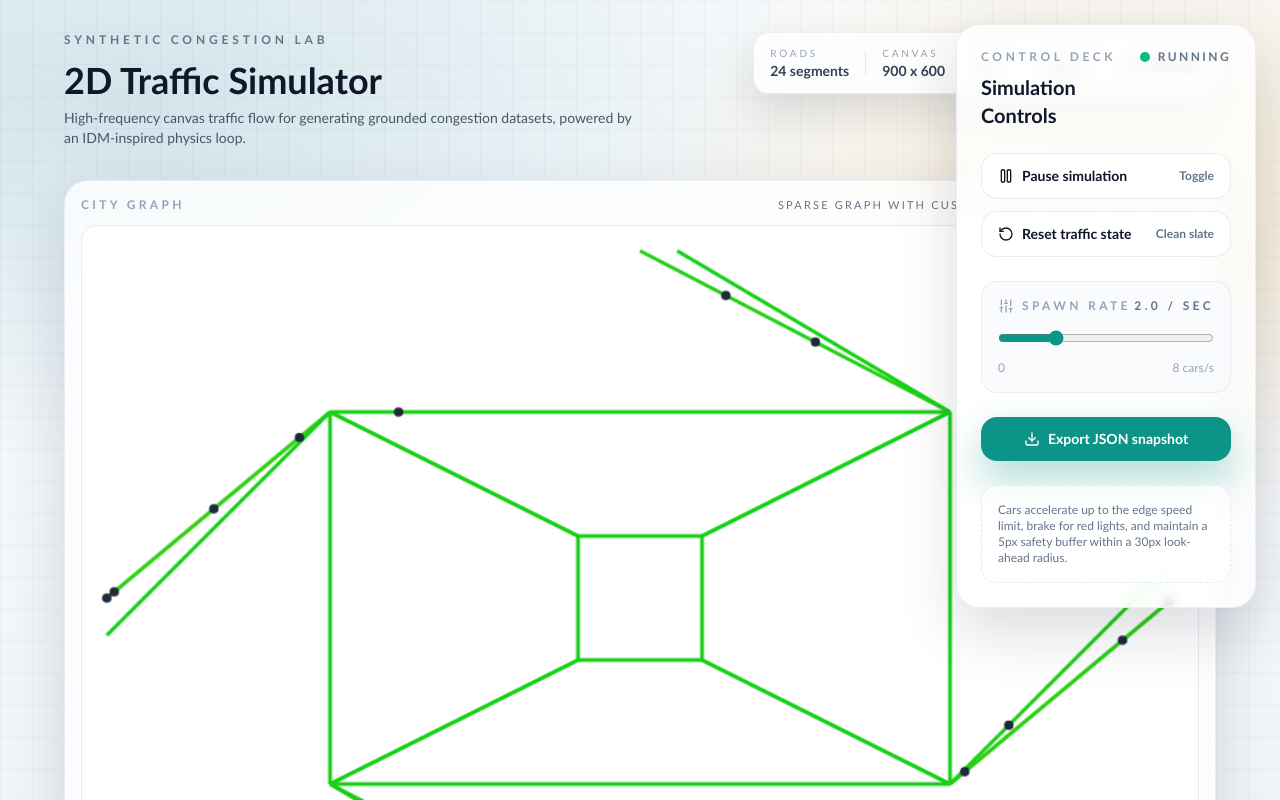
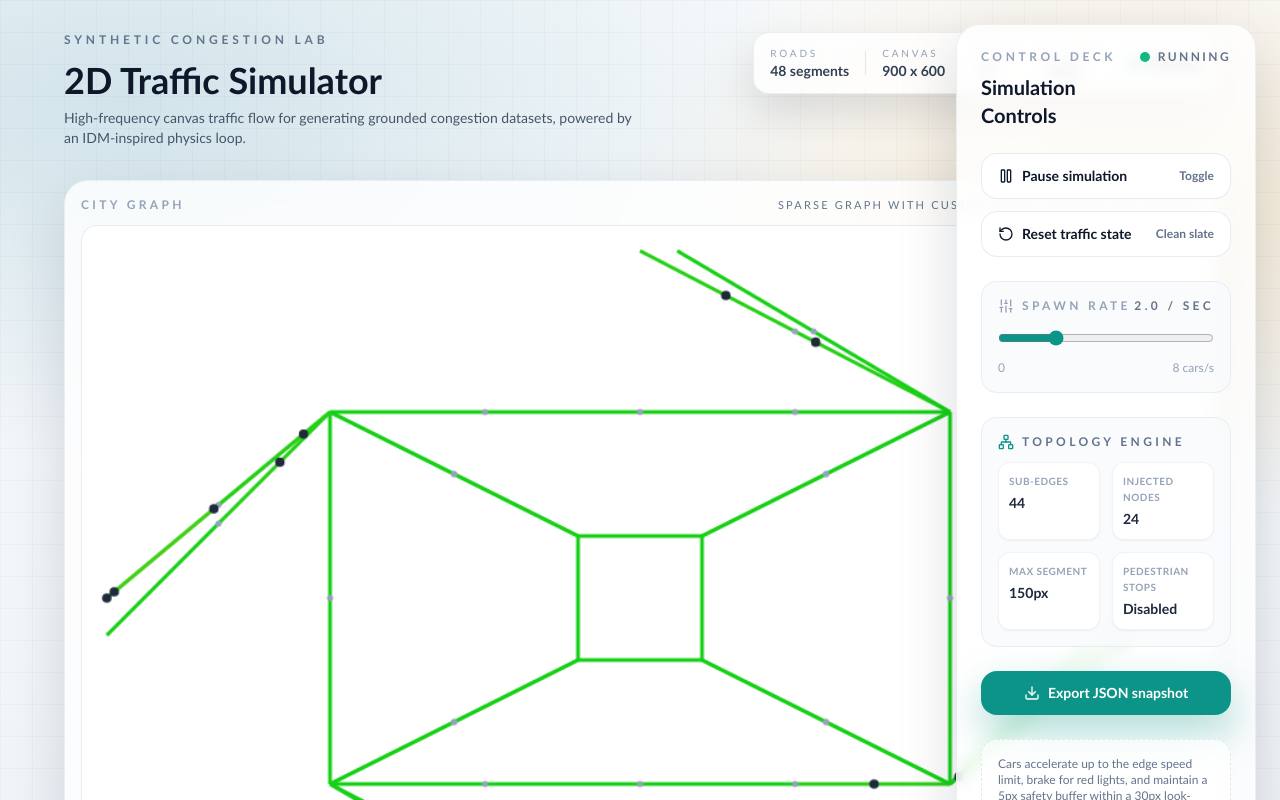
Before and after one commit to Mattia-Maiorano/AI_Traffic_Detector, a React (Vite) app in the folder traffic-sim/: page / in a window 1280 px wide. Shown: the top 800 px of the page. Built offline with nearby package versions, Linux system fonts and the light colour scheme.

Commit message:
New sub edges behaviour integrated (with injected nodes), already present in snapshot

```diff
--- a/traffic-sim/src/components/Dashboard.tsx
+++ b/traffic-sim/src/components/Dashboard.tsx
@@ -1,5 +1,6 @@
-import { Download, Pause, Play, RotateCcw, Sliders } from 'lucide-react'
+import { Download, Network, Pause, Play, RotateCcw, Sliders } from 'lucide-react'
 import { useSimulationStore } from '../simulation/store'
+import { TOPOLOGY_CONFIG } from '../simulation/map'
 
 const clamp = (value: number, min: number, max: number) =>
     Math.min(max, Math.max(min, value))
@@ -10,10 +11,15 @@ export const Dashboard = () => {
     const setRunning = useSimulationStore((state) => state.setRunning)
     const setSpawnRate = useSimulationStore((state) => state.setSpawnRate)
     const resetSimulation = useSimulationStore((state) => state.resetSimulation)
+    const edges = useSimulationStore((state) => state.edges)
+    const nodes = useSimulationStore((state) => state.nodes)
+
+    const subEdgeCount = edges.filter(e => e.isSubedge).length
+    const injectedNodeCount = nodes.filter(n => n.id.includes('_node_')).length
 
     const handleExport = () => {
-        const { cars, edges } = useSimulationStore.getState()
-        const counts = new Map(edges.map((edge) => [edge.id, 0]))
+        const { cars, edges: storeEdges } = useSimulationStore.getState()
+        const counts = new Map(storeEdges.map((edge) => [edge.id, 0]))
 
         cars.forEach((car) => {
             counts.set(car.edgeId, (counts.get(car.edgeId) ?? 0) + 1)
@@ -25,7 +31,7 @@ export const Dashboard = () => {
                 edgeId: car.edgeId,
                 distanceAlongEdge: Number(car.distanceAlongEdge.toFixed(2)),
             })),
-            edges: edges.map((edge) => ({
+            edges: storeEdges.map((edge) => ({
                 edgeId: edge.id,
                 carCount: counts.get(edge.id) ?? 0,
                 edgeCapacity: edge.capacity,
@@ -119,6 +125,33 @@ export const Dashboard = () => {
                 </div>
             </div>
 
+            <div className="rounded-2xl border border-slate-200/70 bg-slate-50/70 p-4">
+                <div className="flex items-center gap-2 text-xs font-semibold uppercase tracking-[0.28em] text-slate-500">
+                    <Network className="h-4 w-4 text-teal-600" />
+                    Topology Engine
+                </div>
+                <div className="mt-3 grid grid-cols-2 gap-3 text-xs text-slate-600">
+                    <div className="rounded-xl border border-slate-200/50 bg-white p-2.5 shadow-sm">
+                        <p className="text-[10px] font-bold uppercase tracking-wider text-slate-400">Sub-edges</p>
+                        <p className="mt-1 text-sm font-extrabold text-slate-800">{subEdgeCount}</p>
+                    </div>
+                    <div className="rounded-xl border border-slate-200/50 bg-white p-2.5 shadow-sm">
+                        <p className="text-[10px] font-bold uppercase tracking-wider text-slate-400">Injected Nodes</p>
+                        <p className="mt-1 text-sm font-extrabold text-slate-800">{injectedNodeCount}</p>
+                    </div>
+                    <div className="rounded-xl border border-slate-200/50 bg-white p-2.5 shadow-sm">
+                        <p className="text-[10px] font-bold uppercase tracking-wider text-slate-400">Max Segment</p>
+                        <p className="mt-1 text-sm font-extrabold text-slate-800">{TOPOLOGY_CONFIG.MAX_EDGE_LENGTH}px</p>
+                    </div>
+                    <div className="rounded-xl border border-slate-200/50 bg-white p-2.5 shadow-sm">
+                        <p className="text-[10px] font-bold uppercase tracking-wider text-slate-400">Pedestrian stops</p>
+                        <p className="mt-1 text-sm font-extrabold text-slate-800 capitalize">
+                            {TOPOLOGY_CONFIG.INTERMEDIATE_NODE_TYPE === 'pass-through' ? 'Disabled' : 'Enabled'}
+                        </p>
+                    </div>
+                </div>
+            </div>
+
             <button
                 type="button"
                 onClick={handleExport}
--- a/traffic-sim/src/components/SimulationCanvas.tsx
+++ b/traffic-sim/src/components/SimulationCanvas.tsx
@@ -46,11 +46,12 @@ export const SimulationCanvas = () => {
     const renderMetaRef = useRef<Map<string, EdgeRender> | null>(null)
     const canvasWidth = useSimulationStore((state) => state.canvasWidth)
     const canvasHeight = useSimulationStore((state) => state.canvasHeight)
+    const nodes = useSimulationStore((state) => state.nodes)
+    const edges = useSimulationStore((state) => state.edges)
 
     useEffect(() => {
-        const state = useSimulationStore.getState()
-        renderMetaRef.current = buildEdgeRender(state.nodes, state.edges)
-    }, [])
+        renderMetaRef.current = buildEdgeRender(nodes, edges)
+    }, [nodes, edges])
 
     useEffect(() => {
         const canvas = canvasRef.current
@@ -75,7 +76,7 @@ export const SimulationCanvas = () => {
             }
 
             // 1. Get current snapshot of the world
-            const { cars, edges } = useSimulationStore.getState()
+            const { cars, edges: currentEdges, nodes: currentNodes } = useSimulationStore.getState()
 
             // 2. Map cars to their edges for fast density calculation
             const carCounts = new Map<string, number>()
@@ -89,7 +90,7 @@ export const SimulationCanvas = () => {
             // 3. Draw Edges with Heatmap Logic
             ctx.lineWidth = 3.0 // Thicker lines help visualize the heatmap
 
-            edges.forEach((edgeData) => {
+            currentEdges.forEach((edgeData) => {
                 const renderEdge = meta.get(edgeData.id)
                 if (!renderEdge) return
 
@@ -116,7 +117,36 @@ export const SimulationCanvas = () => {
                 ctx.stroke()
             })
 
-            // 4. Draw Cars (the "dots")[cite: 8]
+            // 4. Draw Injected Nodes & Pedestrian Semaphores
+            currentNodes.forEach((node) => {
+                if (!node.id.includes('_node_')) return
+
+                const incomingEdge = currentEdges.find((e) => e.targetNodeId === node.id)
+
+                if (incomingEdge && incomingEdge.trafficLight !== undefined) {
+                    // Draw a small traffic light indicator
+                    ctx.beginPath()
+                    ctx.arc(node.x, node.y, 4.5, 0, Math.PI * 2)
+                    ctx.fillStyle = incomingEdge.trafficLight === 'red' ? '#ef4444' : '#10b981'
+                    ctx.fill()
+
+                    if (incomingEdge.trafficLight === 'red') {
+                        ctx.beginPath()
+                        ctx.arc(node.x, node.y, 8, 0, Math.PI * 2)
+                        ctx.strokeStyle = 'rgba(239, 68, 68, 0.35)'
+                        ctx.lineWidth = 1.5
+                        ctx.stroke()
+                    }
+                } else {
+                    // Subtle pass-through connection point
+                    ctx.beginPath()
+                    ctx.arc(node.x, node.y, 2.5, 0, Math.PI * 2)
+                    ctx.fillStyle = '#94a3b8' // Slate 400
+                    ctx.fill()
+                }
+            })
+
+            // 5. Draw Cars (the "dots")
             ctx.fillStyle = '#1e293b' // Darker color for contrast against heatmap
             cars.forEach((car) => {
                 const edge = meta.get(car.edgeId)
--- a/traffic-sim/src/simulation/map.ts
+++ b/traffic-sim/src/simulation/map.ts
@@ -1,20 +1,12 @@
 import type { Edge, Node } from './types'
 
-export const applyTrafficLights = (edges: Edge[], phase: 0 | 1): Edge[] => {
-    return edges.map((edge) => {
-        // h- = Horizontal (Phase 0), v- = Vertical (Phase 1)
-        const isHorizontal = edge.id.startsWith('h-');
-        const edgeParity = isHorizontal ? 0 : 1;
-        return {
-            ...edge,
-            trafficLight: edgeParity === phase ? 'green' : 'red'
-        };
-    });
-};
+export const TOPOLOGY_CONFIG = {
+    MAX_EDGE_LENGTH: 150, // Compile-time maximum segment length in pixels
+    INTERMEDIATE_NODE_TYPE: 'pass-through' as 'pass-through' | 'semaphore', // 'pass-through' or 'semaphore'
+}
 
-export const createTownMap = (width: number, height: number) => {
-    const nodes: Node[] = [
-        // Perimeter Spoke Nodes[cite: 1, 4]
+export const RAW_TOWN_NODES: Node[] = [
+    // Perimeter Spoke Nodes
     { id: 'entry-n', x: 450, y: 20, type: 'entry' },
     { id: 'exit-n', x: 480, y: 20, type: 'exit' },
     { id: 'entry-s', x: 450, y: 580, type: 'entry' },
@@ -35,53 +27,178 @@ export const createTownMap = (width: number, height: number) => {
     { id: 'c-ne', x: 500, y: 250, type: 'intersection' },
     { id: 'c-sw', x: 400, y: 350, type: 'intersection' },
     { id: 'c-se', x: 500, y: 350, type: 'intersection' },
-    ];
+]
 
-    const edges: Edge[] = [
-        // --- IN-ROUTES (Radial Inward) ---[cite: 4]
+export const RAW_TOWN_EDGES: Edge[] = [
+    // --- IN-ROUTES (Radial Inward) ---
     { id: 'v-in-n', sourceNodeId: 'entry-n', targetNodeId: 'b-ne', speedLimit: 80, capacity: 50 },
     { id: 'v-in-s', sourceNodeId: 'entry-s', targetNodeId: 'b-sw', speedLimit: 80, capacity: 50 },
     { id: 'h-in-w', sourceNodeId: 'entry-w', targetNodeId: 'b-nw', speedLimit: 80, capacity: 50 },
     { id: 'h-in-e', sourceNodeId: 'entry-e', targetNodeId: 'b-se', speedLimit: 80, capacity: 50 },
 
-        // --- BYPASS RING (Clockwise) ---[cite: 1, 4]
+    // --- BYPASS RING (Clockwise) ---
     { id: 'h-b-nw-ne', sourceNodeId: 'b-nw', targetNodeId: 'b-ne', speedLimit: 60, capacity: 70 },
     { id: 'v-b-ne-se', sourceNodeId: 'b-ne', targetNodeId: 'b-se', speedLimit: 60, capacity: 70 },
     { id: 'h-b-se-sw', sourceNodeId: 'b-se', targetNodeId: 'b-sw', speedLimit: 60, capacity: 70 },
     { id: 'v-b-sw-nw', sourceNodeId: 'b-sw', targetNodeId: 'b-nw', speedLimit: 60, capacity: 70 },
 
-        // --- INWARD CORE SPOKES ---[cite: 4]
+    // --- INWARD CORE SPOKES ---
     { id: 'v-b-nw-cnw', sourceNodeId: 'b-nw', targetNodeId: 'c-nw', speedLimit: 40, capacity: 40 },
     { id: 'h-b-ne-cne', sourceNodeId: 'b-ne', targetNodeId: 'c-ne', speedLimit: 40, capacity: 40 },
     { id: 'h-b-sw-csw', sourceNodeId: 'b-sw', targetNodeId: 'c-sw', speedLimit: 40, capacity: 40 },
     { id: 'v-b-se-cse', sourceNodeId: 'b-se', targetNodeId: 'c-se', speedLimit: 40, capacity: 40 },
 
-        // --- CENTRAL CORE (Counter-Clockwise Loop) ---[cite: 1, 4]
+    // --- CENTRAL CORE (Counter-Clockwise Loop) ---
     { id: 'v-c-nw-sw', sourceNodeId: 'c-nw', targetNodeId: 'c-sw', speedLimit: 30, capacity: 10 },
     { id: 'h-c-sw-se', sourceNodeId: 'c-sw', targetNodeId: 'c-se', speedLimit: 30, capacity: 10 },
     { id: 'v-c-se-ne', sourceNodeId: 'c-se', targetNodeId: 'c-ne', speedLimit: 30, capacity: 10 },
     { id: 'h-c-ne-nw', sourceNodeId: 'c-ne', targetNodeId: 'c-nw', speedLimit: 30, capacity: 10 },
 
-        // --- OUTWARD CORE SPOKES (The Escape Hatches) ---[cite: 1, 4]
-        // These allow cars to move from the inner loop back to the bypass ring
+    // --- OUTWARD CORE SPOKES (The Escape Hatches) ---
     { id: 'h-c-nw-bnw', sourceNodeId: 'c-nw', targetNodeId: 'b-nw', speedLimit: 40, capacity: 40 },
     { id: 'v-c-ne-bne', sourceNodeId: 'c-ne', targetNodeId: 'b-ne', speedLimit: 40, capacity: 40 },
     { id: 'v-c-sw-bsw', sourceNodeId: 'c-sw', targetNodeId: 'b-sw', speedLimit: 40, capacity: 40 },
     { id: 'h-c-se-bse', sourceNodeId: 'c-se', targetNodeId: 'b-se', speedLimit: 40, capacity: 40 },
 
-        // --- OUT-ROUTES (Radial Outward) ---[cite: 1, 4]
+    // --- OUT-ROUTES (Radial Outward) ---
     { id: 'v-out-n', sourceNodeId: 'b-ne', targetNodeId: 'exit-n', speedLimit: 70, capacity: 50 },
     { id: 'v-out-s', sourceNodeId: 'b-sw', targetNodeId: 'exit-s', speedLimit: 70, capacity: 50 },
     { id: 'h-out-w', sourceNodeId: 'b-nw', targetNodeId: 'exit-w', speedLimit: 70, capacity: 50 },
     { id: 'h-out-e', sourceNodeId: 'b-se', targetNodeId: 'exit-e', speedLimit: 70, capacity: 50 },
-    ];
+]
+
+export const compileGraph = (
+    rawNodes: Node[],
+    rawEdges: Edge[],
+    config: typeof TOPOLOGY_CONFIG
+): { nodes: Node[]; edges: Edge[] } => {
+    const { MAX_EDGE_LENGTH } = config
+    const nodeById = new Map(rawNodes.map((n) => [n.id, n]))
+
+    const compiledNodes: Node[] = [...rawNodes]
+    const compiledEdges: Edge[] = []
+
+    rawEdges.forEach((parentEdge) => {
+        const source = nodeById.get(parentEdge.sourceNodeId)
+        const target = nodeById.get(parentEdge.targetNodeId)
+
+        if (!source || !target) {
+            compiledEdges.push(parentEdge)
+            return
+        }
+
+        const dx = target.x - source.x
+        const dy = target.y - source.y
+        const L = Math.hypot(dx, dy)
+
+        const N = Math.ceil(L / MAX_EDGE_LENGTH)
+
+        if (N <= 1) {
+            compiledEdges.push({
+                ...parentEdge,
+                isSubedge: false,
+            })
+            return
+        }
+
+        // Insert N-1 intermediate nodes
+        const intermediateNodeIds: string[] = []
+        for (let i = 1; i < N; i++) {
+            const nodeId = `${parentEdge.id}_node_${i}`
+            const t = i / N
+            const x = source.x + t * dx
+            const y = source.y + t * dy
+
+            const newNode: Node = {
+                id: nodeId,
+                x,
+                y,
+                type: 'intersection',
+            }
+            compiledNodes.push(newNode)
+            intermediateNodeIds.push(nodeId)
+        }
+
+        // Create N sub-edges
+        const subCapacity = parentEdge.capacity / N
+
+        for (let i = 0; i < N; i++) {
+            const subEdgeId = `${parentEdge.id}_sub_${i}_of_${N}`
+            const edgeSourceId = i === 0 ? parentEdge.sourceNodeId : intermediateNodeIds[i - 1]
+            const edgeTargetId = i === N - 1 ? parentEdge.targetNodeId : intermediateNodeIds[i]
+
+            const subEdge: Edge = {
+                id: subEdgeId,
+                sourceNodeId: edgeSourceId,
+                targetNodeId: edgeTargetId,
+                speedLimit: parentEdge.speedLimit,
+                capacity: subCapacity,
+                parentEdgeId: parentEdge.id,
+                subEdgeIndex: i,
+                totalSubEdges: N,
+                isSubedge: true,
+            }
+            compiledEdges.push(subEdge)
+        }
+    })
 
     return {
-        nodes,
-        edges: applyTrafficLights(edges, 0),
-        entryNodeIds: nodes.filter(n => n.type === 'entry').map(n => n.id),
-        exitNodeIds: nodes.filter(n => n.type === 'exit').map(n => n.id),
+        nodes: compiledNodes,
+        edges: compiledEdges,
+    }
+}
+
+export const applyTrafficLightsForGraph = (
+    edges: Edge[],
+    phase: 0 | 1,
+    intermediateNodeType: 'pass-through' | 'semaphore'
+): Edge[] => {
+    return edges.map((edge) => {
+        // If it's an intermediate subedge (i.e., not the final one in the split chain)
+        if (
+            edge.isSubedge &&
+            edge.subEdgeIndex !== undefined &&
+            edge.totalSubEdges !== undefined &&
+            edge.subEdgeIndex < edge.totalSubEdges - 1
+        ) {
+            if (intermediateNodeType === 'pass-through') {
+                return {
+                    ...edge,
+                    trafficLight: undefined, // Free flow
+                }
+            } else {
+                // If it is 'semaphore', it acts as a pedestrian stop.
+                // They do not need directions (alternating orientation parity). They all toggle together as inline stops.
+                return {
+                    ...edge,
+                    trafficLight: phase === 0 ? 'red' : 'green',
+                }
+            }
+        }
+
+        // For undivided edges or the last sub-edge in a split chain (which leads to the real intersection)
+        const isHorizontal = (edge.parentEdgeId ?? edge.id).startsWith('h-')
+        const edgeParity = isHorizontal ? 0 : 1
+        return {
+            ...edge,
+            trafficLight: edgeParity === phase ? 'green' : 'red',
+        }
+    })
+}
+
+export const createTownMap = (width: number, height: number) => {
+    const compiled = compileGraph(RAW_TOWN_NODES, RAW_TOWN_EDGES, TOPOLOGY_CONFIG)
+
+    return {
+        nodes: compiled.nodes,
+        edges: applyTrafficLightsForGraph(
+            compiled.edges,
+            0,
+            TOPOLOGY_CONFIG.INTERMEDIATE_NODE_TYPE
+        ),
+        entryNodeIds: compiled.nodes.filter((n) => n.type === 'entry').map((n) => n.id),
+        exitNodeIds: compiled.nodes.filter((n) => n.type === 'exit').map((n) => n.id),
         width,
         height,
-    };
-};
+    }
+}
--- a/traffic-sim/src/simulation/store.ts
+++ b/traffic-sim/src/simulation/store.ts
@@ -1,7 +1,7 @@
 import { create } from 'zustand'
 import { subscribeWithSelector } from 'zustand/middleware'
 import type { SimulationStore } from './types'
-import { applyTrafficLights, createTownMap } from './map'
+import { applyTrafficLightsForGraph, createTownMap, TOPOLOGY_CONFIG } from './map'
 
 // 1. Define global application constants
 const DEFAULT_SPAWN_RATE = 2
@@ -13,7 +13,7 @@ const mapData = createTownMap(CANVAS_WIDTH, CANVAS_HEIGHT)
 
 export const useSimulationStore = create<SimulationStore>()(
     subscribeWithSelector((set) => ({
-        // Map Geometry and Logic[cite: 3, 4]
+        // Map Geometry and Logic
         nodes: mapData.nodes,
         edges: mapData.edges,
         entryNodeIds: mapData.entryNodeIds,
@@ -21,7 +21,7 @@ export const useSimulationStore = create<SimulationStore>()(
         canvasWidth: mapData.width,
         canvasHeight: mapData.height,
 
-        // Simulation State[cite: 3, 4]
+        // Simulation State
         cars: [],
         running: true,
         spawnRate: DEFAULT_SPAWN_RATE,
@@ -29,7 +29,7 @@ export const useSimulationStore = create<SimulationStore>()(
         simTime: 0,
         resetToken: 0,
 
-        // Actions[cite: 3, 4]
+        // Actions
         setRunning: (running) => set({ running }),
         setSpawnRate: (spawnRate) => set({ spawnRate }),
         setCars: (cars) => set({ cars }),
@@ -38,7 +38,7 @@ export const useSimulationStore = create<SimulationStore>()(
         setLightPhase: (phase) =>
             set((state) => ({
                 lightPhase: phase,
-                edges: applyTrafficLights(state.edges, phase),
+                edges: applyTrafficLightsForGraph(state.edges, phase, TOPOLOGY_CONFIG.INTERMEDIATE_NODE_TYPE),
             })),
 
         toggleLightPhase: () =>
@@ -46,7 +46,7 @@ export const useSimulationStore = create<SimulationStore>()(
                 const nextPhase: 0 | 1 = state.lightPhase === 0 ? 1 : 0
                 return {
                     lightPhase: nextPhase,
-                    edges: applyTrafficLights(state.edges, nextPhase),
+                    edges: applyTrafficLightsForGraph(state.edges, nextPhase, TOPOLOGY_CONFIG.INTERMEDIATE_NODE_TYPE),
                 }
             }),
 
@@ -56,7 +56,7 @@ export const useSimulationStore = create<SimulationStore>()(
                 simTime: 0,
                 lightPhase: 0,
                 resetToken: state.resetToken + 1,
-                edges: applyTrafficLights(state.edges, 0),
+                edges: applyTrafficLightsForGraph(state.edges, 0, TOPOLOGY_CONFIG.INTERMEDIATE_NODE_TYPE),
             })),
     })),
 )
--- a/traffic-sim/src/simulation/types.ts
+++ b/traffic-sim/src/simulation/types.ts
@@ -16,6 +16,10 @@ export type Edge = {
     speedLimit: number
     trafficLight?: TrafficLight
     capacity: number
+    parentEdgeId?: string
+    subEdgeIndex?: number
+    totalSubEdges?: number
+    isSubedge?: boolean
 }
 
 export type Car = {
--- a/traffic-sim/src/simulation/useSimulationEngine.ts
+++ b/traffic-sim/src/simulation/useSimulationEngine.ts
@@ -248,7 +248,7 @@ export const useSimulationEngine = () => {
         )
         const unsubReset = store.subscribe(
             (state) => state.resetToken,
-            (_token: number) => {
+            () => {
                 resetPendingRef.current = true
             },
         )
@@ -283,6 +283,10 @@ export const useSimulationEngine = () => {
                 carIdRef.current = 0
                 lastTime = now
                 resetPendingRef.current = false
+
+                // Rebuild engine's edge and node cache
+                const state = store.getState()
+                metaRef.current = buildEdgeMeta(state.nodes, state.edges)
             }
 
             if (runningRef.current) {
```
Also changed, not shown: 6 other files (tests, documents, lock files or other folders). Lines whose indentation alone changed are shown as unchanged.
